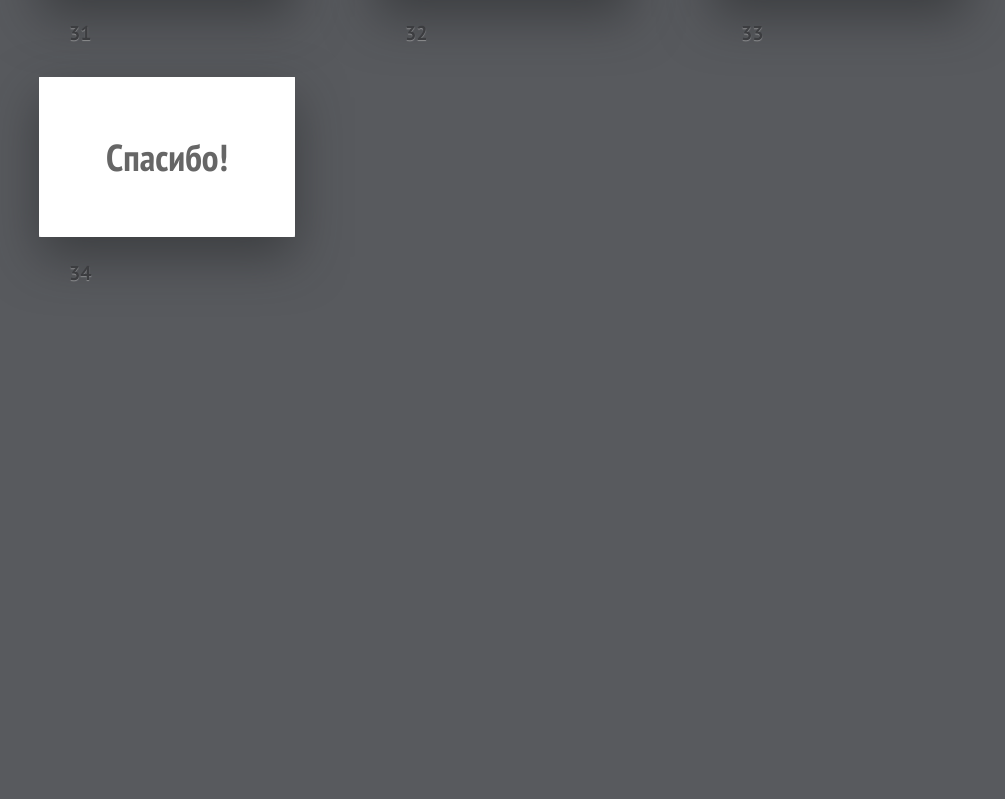
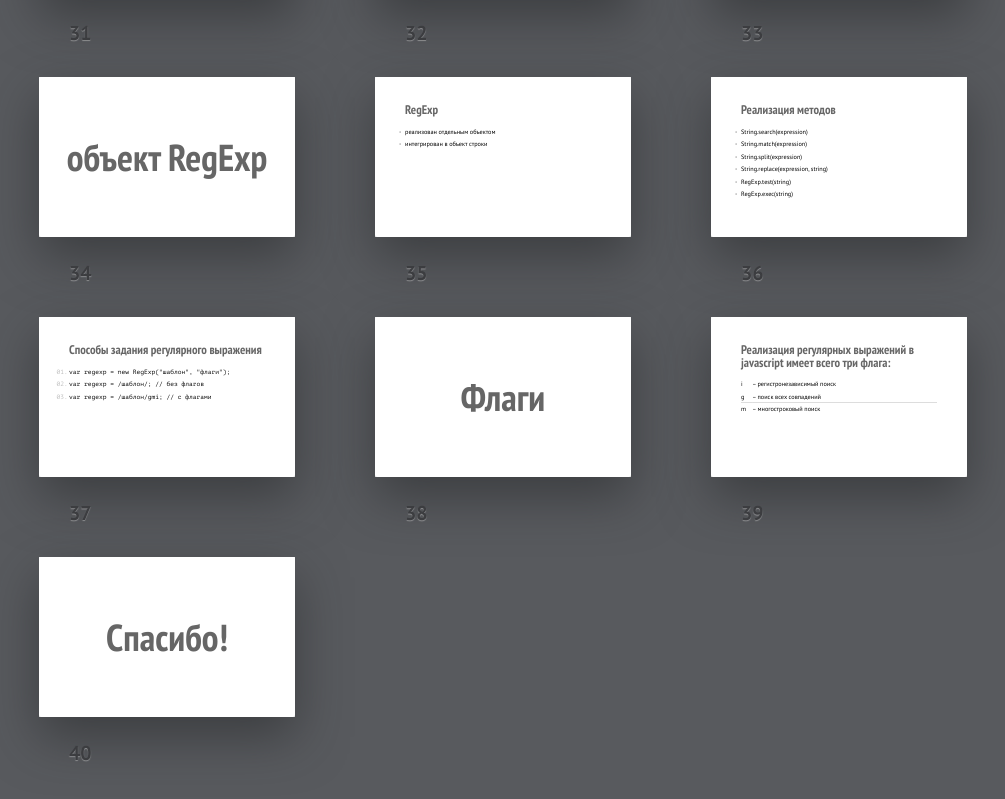
Before and after one commit to denis-zavgorodny/regex-slides, a website: page index.html in a window 1280 px wide. Shown: the part 2743-3542 px from the top of the page, without its empty margins (61-1066 px from the left). Before the commit the page ends 3100 px from the top, so only its background shows below. Drawn offline with Linux system fonts and the light colour scheme.

Commit message:
Добавил пару слайдов о реализации в javascript

```diff
--- a/index.html
+++ b/index.html
@@ -404,6 +404,63 @@
 		<h2>Регулярные выражения в javascript</h2>
 	</div></section>
 
+	<section class="slide shout"><div>
+		<h2>объект RegExp</h2>
+	</div></section>
+
+	<section class="slide"><div>
+		<h2>RegExp</h2>
+		<ul>
+			<li>реализован отдельным объектом</li>
+			<li>интегрирован в объект строки</li>
+		</ul>
+	</div></section>
+
+	<section class="slide"><div>
+		<h2>Реализация методов</h2>
+		<ul>
+			<li>String.search(expression)</li>
+			<li>String.match(expression)</li>
+			<li>String.split(expression)</li>
+			<li>String.replace(expression, string)</li>
+			<li>RegExp.test(string)</li>
+			<li>RegExp.exec(string)</li>
+		</ul>
+	</div></section>
+
+	<section class="slide"><div>
+		<h2>Способы задания регулярного выражения</h2>
+		<pre>
+			<code>var regexp = new RegExp("шаблон", "флаги");</code>
+			<code>var regexp = /шаблон/; // без флагов</code>
+			<code>var regexp = /шаблон/gmi; // с флагами</code>
+		</pre>
+	</div></section>
+
+	<section class="slide shout"><div>
+		<h2>Флаги</h2>
+	</div></section>
+
+	<section class="slide"><div>
+		<h2>Реализация регулярных выражений в javascript имеет всего три флага:</h2>
+		<table>
+			<tr>
+				<td>i</td>
+				<td>– регистронезависимый поиск</td>
+			</tr>
+			<tr>
+				<td>g</td>
+				<td>– поиск всех совпадений</td>
+			</tr>
+			<tr>
+				<td>m</td>
+				<td>– многостроковый поиск</td>
+			</tr>
+		</table>
+	</div></section>
+
+
+
 
 
 
```
